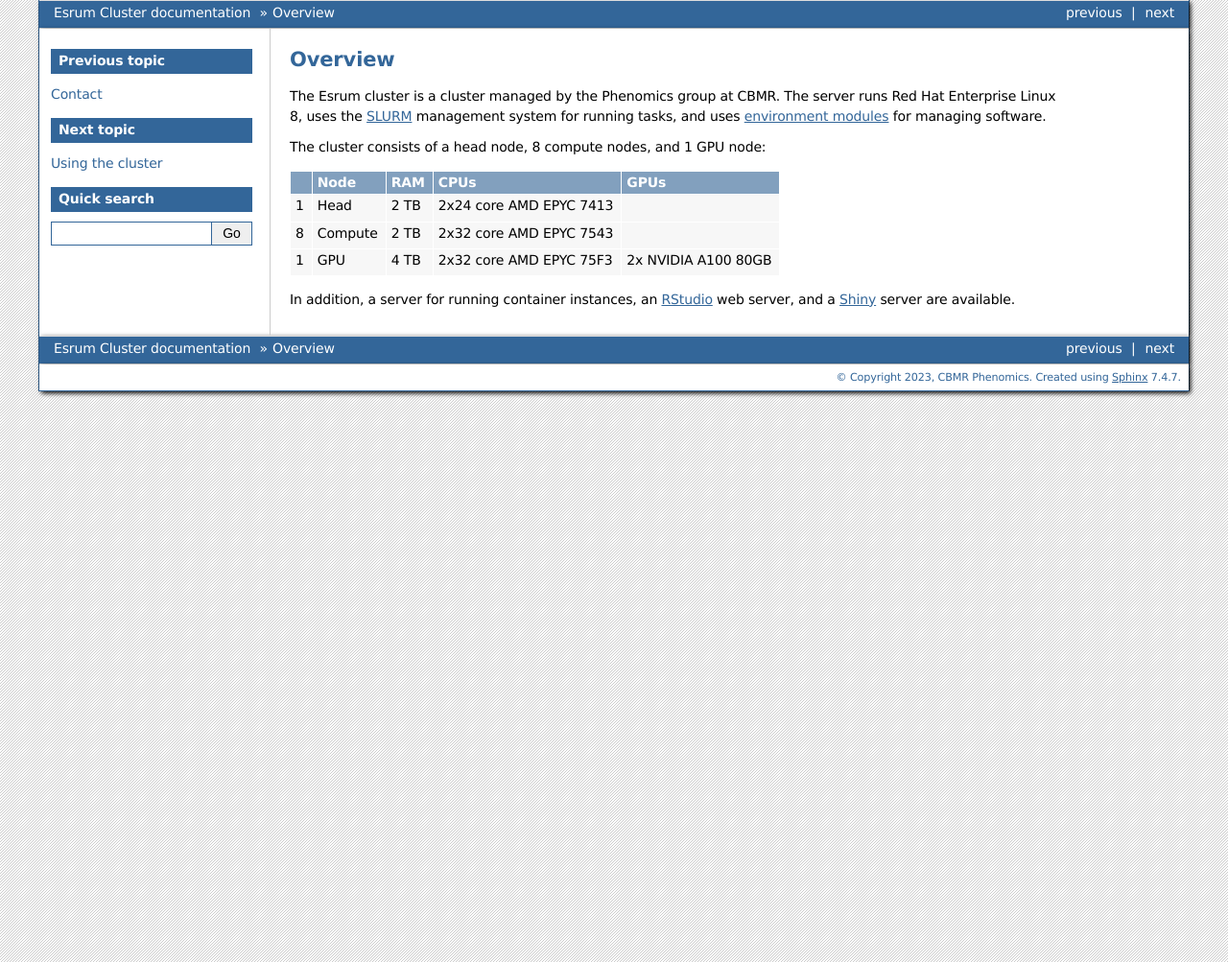
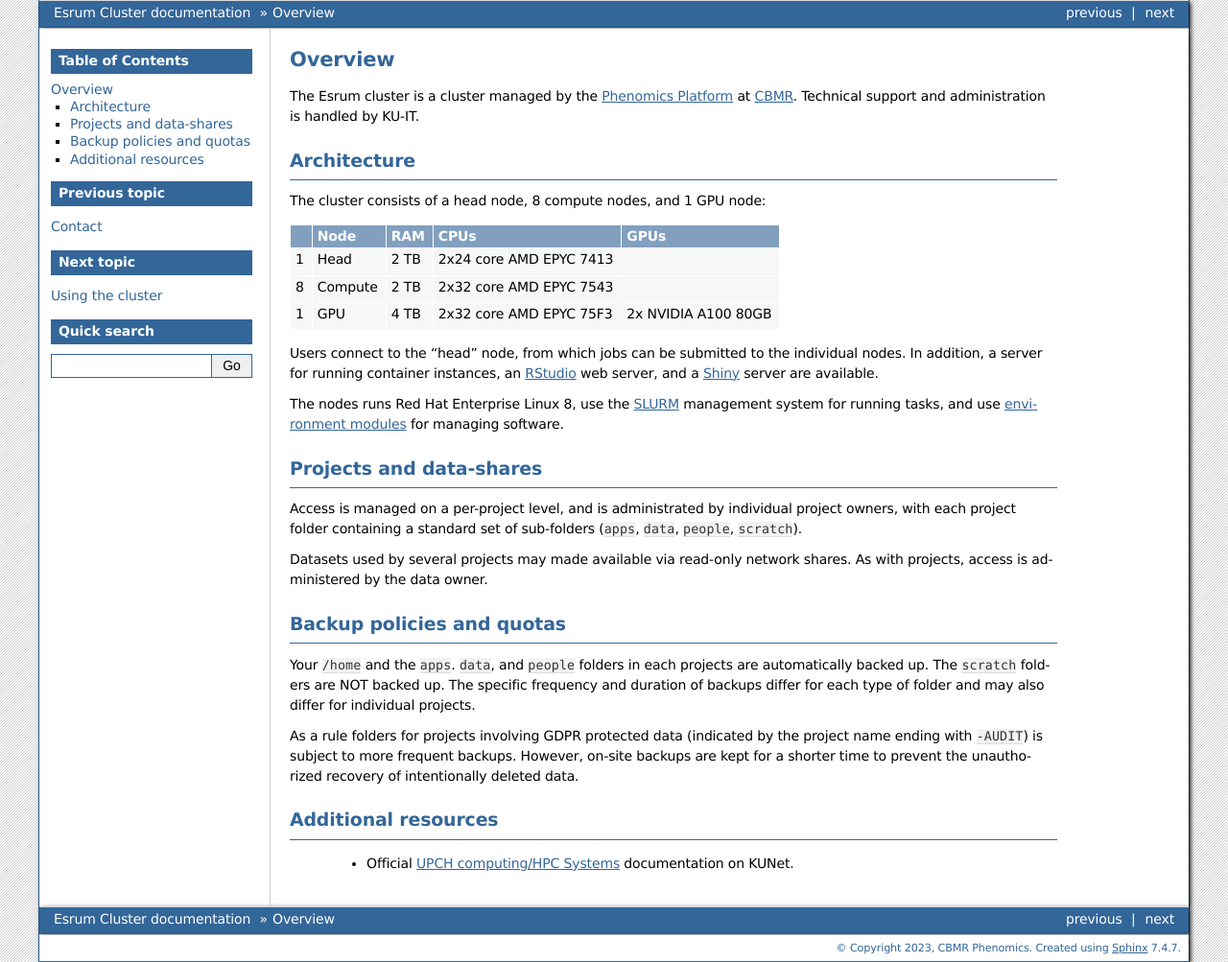
Before and after one commit to cbmrphenomics/cbmrphenomics.github.io, a Sphinx documentation site: the page built from esrum/source/overview.rst, in a window 1280 px wide. Shown: the whole page at 96% size. Built offline with Sphinx 7.4.7, drawn with Linux system fonts in a browser that asks for light colours.

Commit message:
write overview page

```diff
--- a/esrum/source/overview.rst
+++ b/esrum/source/overview.rst
@@ -1,13 +1,15 @@
-.. _overview_page:
+.. _page_overview:
 
 ##########
  Overview
 ##########
 
-The Esrum cluster is a cluster managed by the Phenomics group at CBMR.
-The server runs Red Hat Enterprise Linux 8, uses the SLURM_ management
-system for running tasks, and uses `environment modules`_ for managing
-software.
+The Esrum cluster is a cluster managed by the `Phenomics Platform`_ at
+CBMR_. Technical support and administration is handled by KU-IT.
+
+**************
+ Architecture
+**************
 
 The cluster consists of a head node, 8 compute nodes, and 1 GPU node:
 
@@ -21,13 +23,57 @@ The cluster consists of a head node, 8 compute nodes, and 1 GPU node:
 | 1 | GPU     | 4 TB | 2x32 core AMD EPYC 75F3 | 2x NVIDIA A100 80GB |
 +---+---------+------+-------------------------+---------------------+
 
-In addition, a server for running container instances, an RStudio_ web
-server, and a Shiny_ server are available.
+Users connect to the "head" node, from which jobs can be submitted to
+the individual nodes. In addition, a server for running container
+instances, an RStudio_ web server, and a Shiny_ server are available.
+
+The nodes runs Red Hat Enterprise Linux 8, use the SLURM_ management
+system for running tasks, and use `environment modules`_ for managing
+software.
+
+**************************
+ Projects and data-shares
+**************************
+
+Access is managed on a per-project level, and is administrated by
+individual project owners, with each project folder containing a
+standard set of sub-folders (``apps``, ``data``, ``people``,
+``scratch``).
+
+Datasets used by several projects may made available via read-only
+network shares. As with projects, access is administered by the data
+owner.
+
+****************************
+ Backup policies and quotas
+****************************
+
+Your ``/home`` and the ``apps``. ``data``, and ``people`` folders in
+each projects are automatically backed up. The ``scratch`` folders are
+NOT backed up. The specific frequency and duration of backups differ for
+each type of folder and may also differ for individual projects.
+
+As a rule folders for projects involving GDPR protected data (indicated
+by the project name ending with ``-AUDIT``) is subject to more frequent
+backups. However, on-site backups are kept for a shorter time to prevent
+the unauthorized recovery of intentionally deleted data.
+
+**********************
+ Additional resources
+**********************
+
+   -  Official `UPCH computing/HPC Systems`_ documentation on KUNet.
+
+.. _cbmr: https://cbmr.ku.dk/
 
 .. _environment modules: https://modules.readthedocs.io/en/latest/
+
+.. _phenomics platform: https://cbmr.ku.dk/research-facilities/phenomics/
 
 .. _rstudio: https://posit.co/products/open-source/rstudio/
 
 .. _shiny: https://shiny.rstudio.com/
 
 .. _slurm: https://slurm.schedmd.com/
+
+.. _upch computing/hpc systems: https://kunet.ku.dk/work-areas/research/Research%20Infrastructure/research-it/upch-computing-hpc-systems/Pages/default.aspx
```
